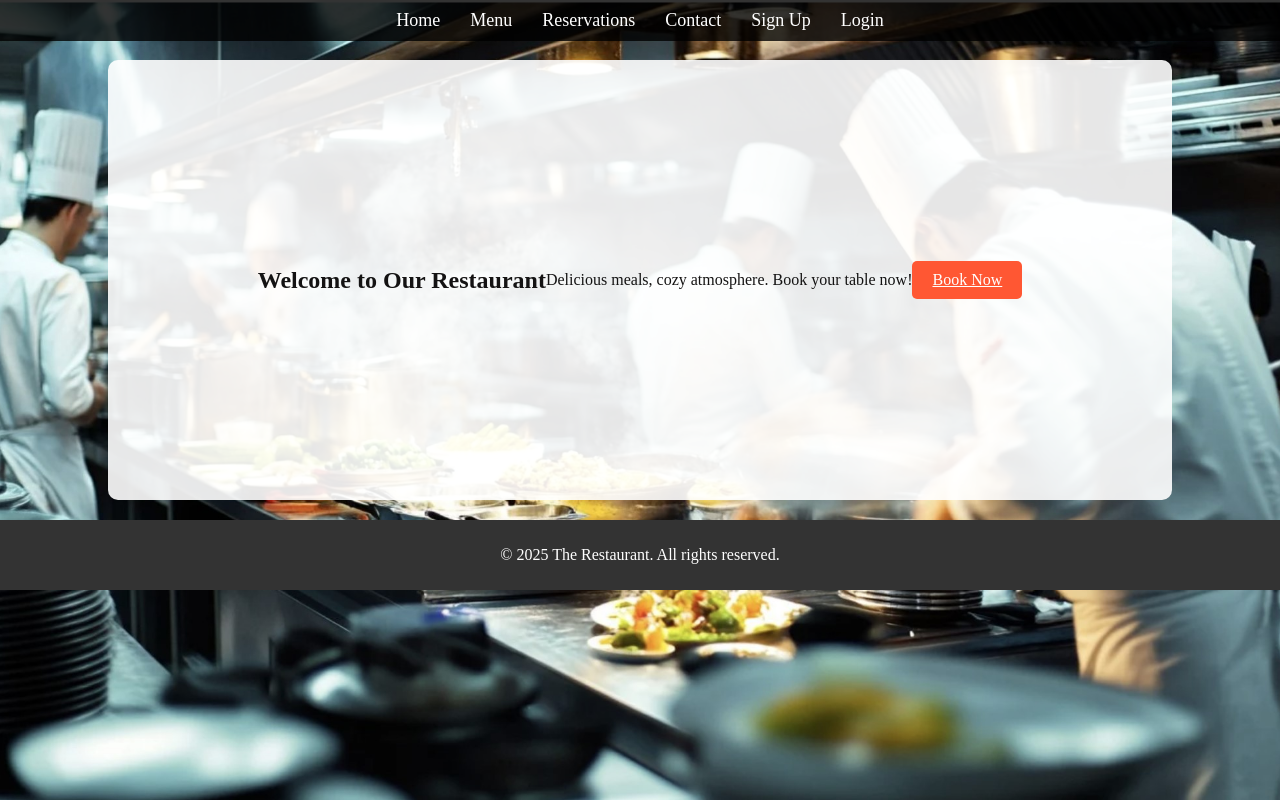
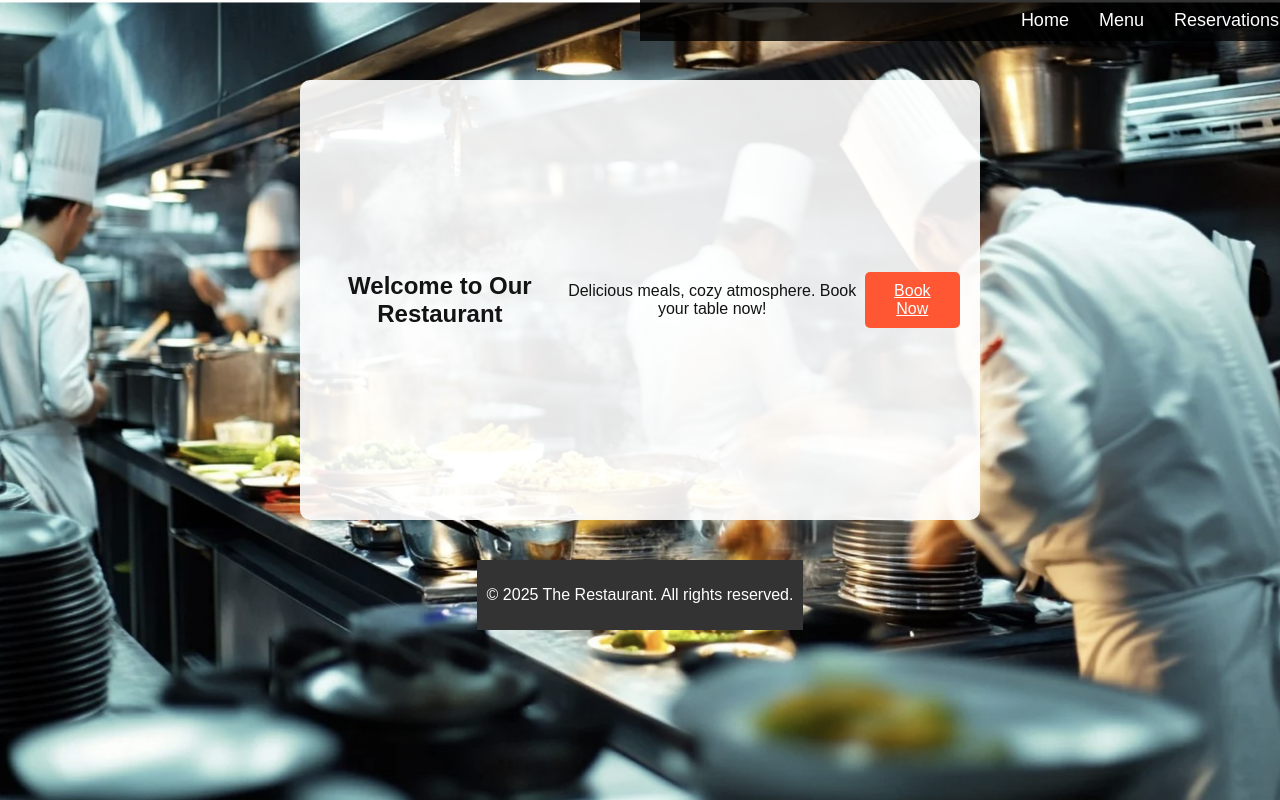
Before and after one commit to Belawal/Pp4-The-Restaurant, a Django app: page / in a window 1280 px wide. Run offline with Django 5.2, Linux system fonts and the light colour scheme.

Commit message:
Added styles to base.html

```diff
--- a/restaurant_project/booking/templates/booking/base.html
+++ b/restaurant_project/booking/templates/booking/base.html
@@ -8,6 +8,22 @@
     <title>{% block title %}Restaurant{% endblock %}</title>
     {% load static %}
     <link rel="stylesheet" href="{% static 'booking/css/style.css' %}">
+    <style>
+        /* Center content on all pages */
+        body {
+            display: flex;
+            flex-direction: column; /* Ensure header and footer are positioned properly */
+            align-items: center; /* Center horizontally */
+            text-align: center; /* Center text content */
+            margin: 0; /* Remove default margin */
+            font-family: Arial, sans-serif; /* Consistent font */
+        }
+
+        main {
+            max-width: 800px; /* Limit width for better readability */
+            padding: 20px; /* Add spacing */
+        }
+    </style>
 </head>
 <body>
     <header>
```
